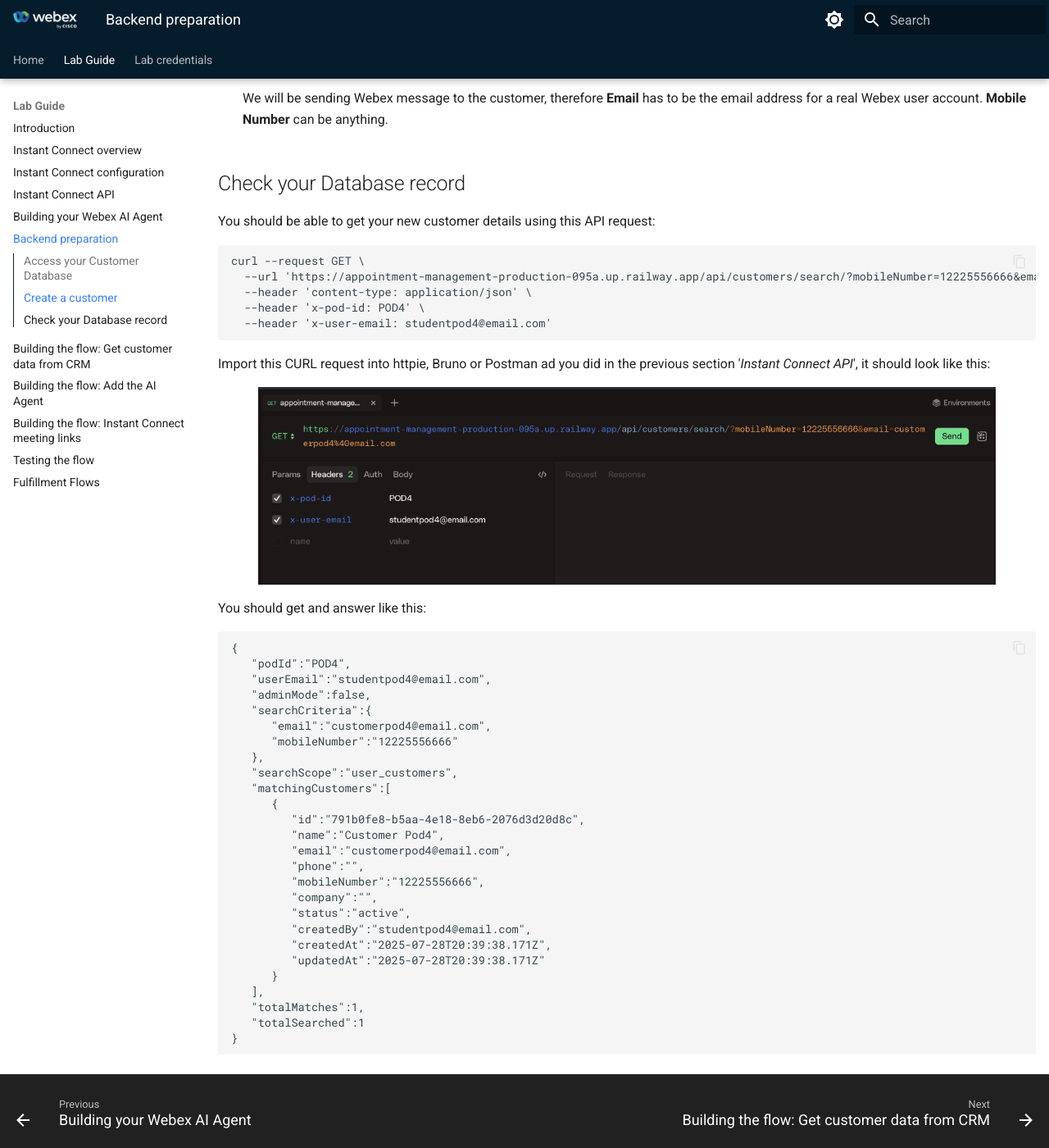
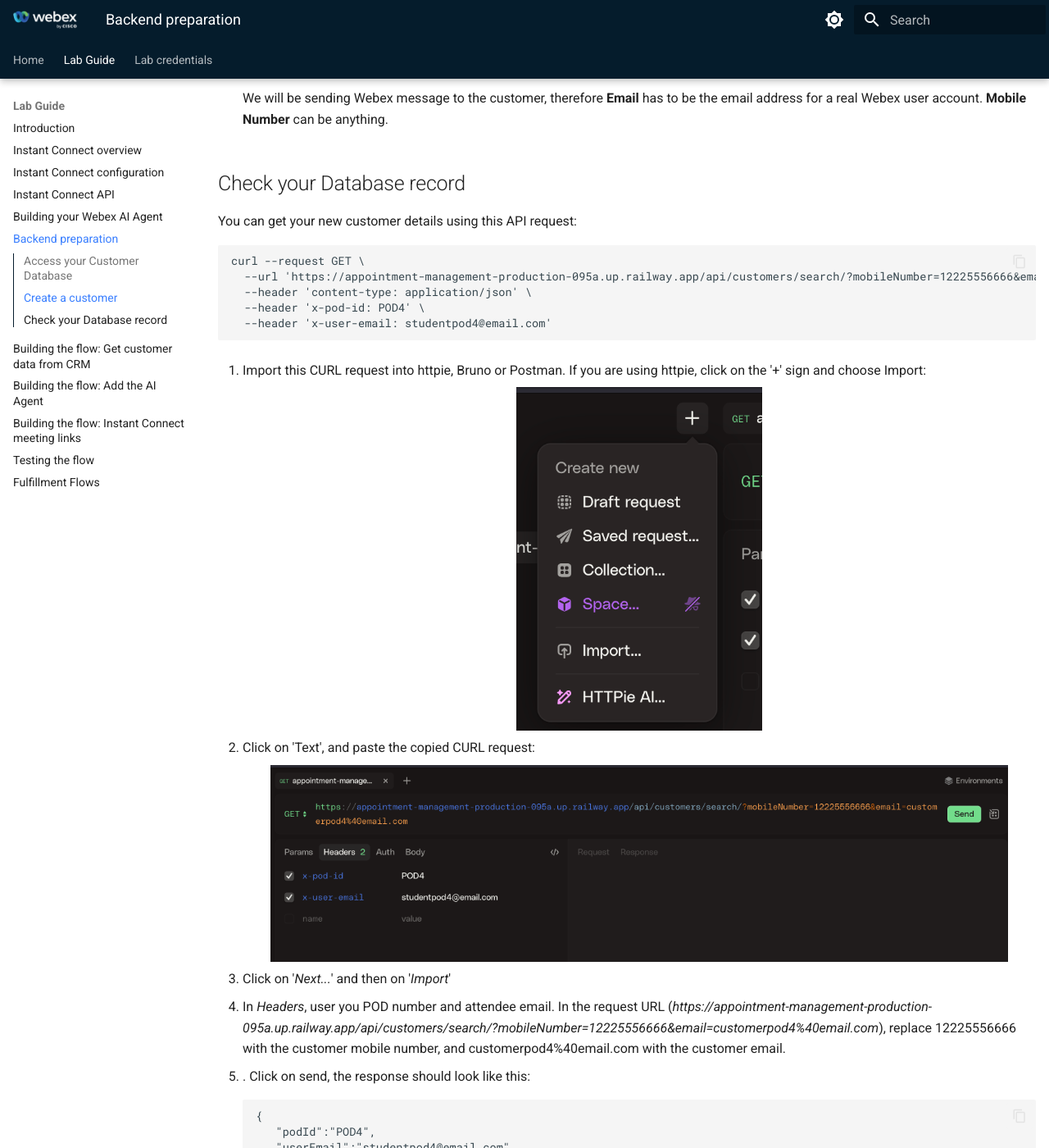
Before and after one commit to WebexCC-SA/LAB-2857, an MkDocs documentation site: the page built from docs/05-backend.md, in a window 1280 px wide and 1400 px high, scrolled down 741 px. Shown: the whole window at 82% size. Built offline with MkDocs 1.6.1 and Material for MkDocs 9.7.7, drawn with Linux system fonts in a browser that asks for light colours.

````diff
--- a/docs/05-backend.md
+++ b/docs/05-backend.md
@@ -25,7 +25,7 @@ Click **Add New Customer**, type **Name**, **Email** and **Mobile Number**. **Ph
 
 ## Check your Database record
 
-You should be able to get your new customer details using this API request:
+You can get your new customer details using this API request:
 
 ```
 curl --request GET \
@@ -36,37 +36,45 @@ curl --request GET \
 
 ```
 
-Import this CURL request into httpie, Bruno or Postman ad you did in the previous section '_Instant Connect API_', it should look like this:
+1. Import this CURL request into httpie, Bruno or Postman. If you are using httpie, click on the '+' sign and choose Import:
 
-   ![Httpie request](images/httpie-customer.png){style="width:900px; display:block; margin:0 auto;"}
+      ![httpie new request](images/httpie-new.png){style="width:300px; display:block; margin:0 auto;"}
 
-You should get and answer like this:
+2. Click on 'Text', and paste the copied CURL request:
 
-```
-{
-   "podId":"POD4",
-   "userEmail":"studentpod4@email.com",
-   "adminMode":false,
-   "searchCriteria":{
-      "email":"customerpod4@email.com",
-      "mobileNumber":"12225556666"
-   },
-   "searchScope":"user_customers",
-   "matchingCustomers":[
+      ![Httpie request](images/httpie-customer.png){style="width:900px; display:block; margin:0 auto;"}
+
+3. Click on '_Next..._' and then on '_Import_'
+
+4. In _Headers_, user you POD number and attendee email. In the request URL (_https://appointment-management-production-095a.up.railway.app/api/customers/search/?mobileNumber=12225556666&email=customerpod4%40email.com_), replace 12225556666 with the customer mobile number, and customerpod4%40email.com with the customer email.
+
+5. . Click on send, the response should look like this:
+
+      ```
       {
-         "id":"791b0fe8-b5aa-4e18-8eb6-2076d3d20d8c",
-         "name":"Customer Pod4",
-         "email":"customerpod4@email.com",
-         "phone":"",
-         "mobileNumber":"12225556666",
-         "company":"",
-         "status":"active",
-         "createdBy":"studentpod4@email.com",
-         "createdAt":"2025-07-28T20:39:38.171Z",
-         "updatedAt":"2025-07-28T20:39:38.171Z"
+         "podId":"POD4",
+         "userEmail":"studentpod4@email.com",
+         "adminMode":false,
+         "searchCriteria":{
+            "email":"customerpod4@email.com",
+            "mobileNumber":"12225556666"
+         },
+         "searchScope":"user_customers",
+         "matchingCustomers":[
+            {
+               "id":"791b0fe8-b5aa-4e18-8eb6-2076d3d20d8c",
+               "name":"Customer Pod4",
+               "email":"customerpod4@email.com",
+               "phone":"",
+               "mobileNumber":"12225556666",
+               "company":"",
+               "status":"active",
+               "createdBy":"studentpod4@email.com",
+               "createdAt":"2025-07-28T20:39:38.171Z",
+               "updatedAt":"2025-07-28T20:39:38.171Z"
+            }
+         ],
+         "totalMatches":1,
+         "totalSearched":1
       }
-   ],
-   "totalMatches":1,
-   "totalSearched":1
-}
-```
+      ```
````
Also changed, not shown: docs/08-connectflow-03-ic.md (+20 -19 lines), docs/images/httpie-new.png (added), docs/images/httpie-webhook.png (added).
